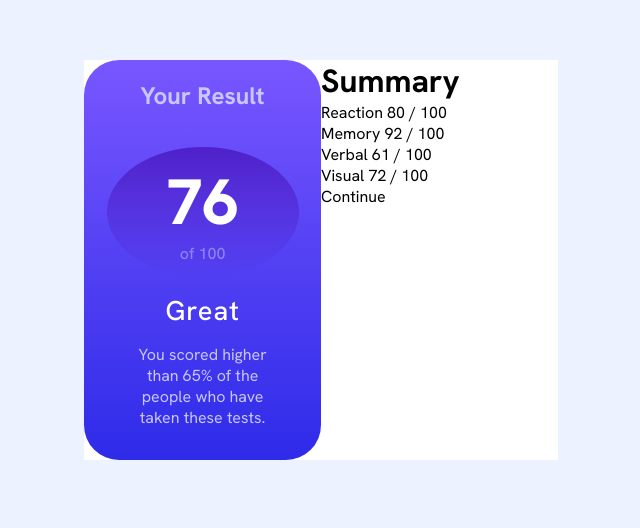
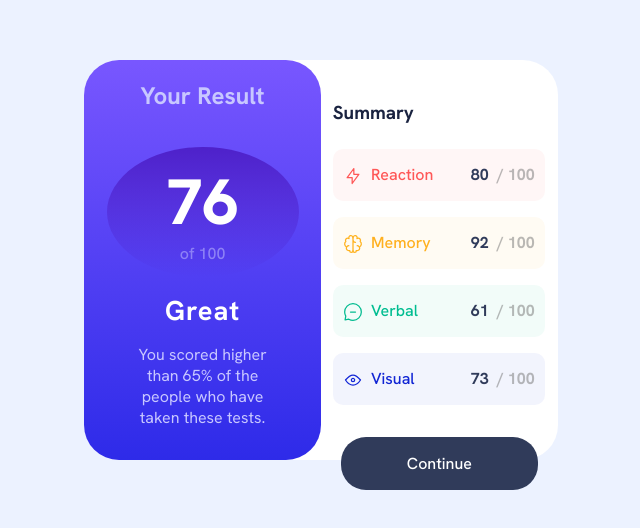
Before and after one commit to Fabio-Velasquez/results-summary-component-main-frontend-mentor, a plain HTML site: page index.html in a window 1280 px wide. Shown: the part 148-676 px from the top of the page, without its empty margins (319-959 px from the left). Drawn offline with Linux system fonts and the light colour scheme.

Commit message:
feature: added colors for each skill and button

```diff
--- a/index.html
+++ b/index.html
@@ -33,13 +33,50 @@
         </div>
         <div class="result-summary-container">
             <div class="summary-header">
-                <h1>Summary</h1>
+                <h3>Summary</h3>
             </div>
             <div class="summary-broken-down-scores">
-                <div class="reaction-score">Reaction 80 / 100</div>
-                <div class="memory-score">Memory 92 / 100</div>
-                <div class="verbal-score">Verbal 61 / 100</div>
-                <div class="visual-score">Visual 72 / 100</div>
+                <div class="skill-score">
+                    <div>
+                        <span class="image-container"><img src="assets/images/icon-reaction.svg" alt="reaction image of a lightning bolt"></span>
+                        <span class="skill-name"> <p>Reaction</p></span>
+                    </div>
+                    <div class="actual-score">
+                        <span class="actual-score-earned">80</span>
+                        <span class="max-score">/ 100</span>
+                    </div>
+
+                </div>
+                <div class="skill-score">
+                    <div>
+                        <span class="image-container"><img src="assets/images/icon-memory.svg" alt="memory image of a brain"></span>
+                        <span class="skill-name"> <p>Memory</p></span>
+                    </div>
+                    <div class="actual-score">
+                        <span class="actual-score-earned">92</span>
+                        <span class="max-score">/ 100</span>
+                    </div>
+                </div>
+                <div class="skill-score">
+                    <div>
+                        <span class="image-container"><img src="assets/images/icon-verbal.svg" alt="verbal image of a speech bubble"></span>
+                        <span class="skill-name"><p>Verbal</p></span>
+                    </div>
+                    <div class="actual-score">
+                        <span class="actual-score-earned" >61</span>
+                        <span class="max-score">/ 100</span>
+                    </div>
+                </div>
+                <div class="skill-score">
+                    <div>
+                        <span class="image-container"><img src="assets/images/icon-visual.svg" alt="visual image of an eye"></span>
+                        <span class="skill-name"> <p>Visual</p></span>
+                    </div>
+                    <div class="actual-score">
+                        <span class="actual-score-earned">73</span>
+                        <span class="max-score">/ 100</span>
+                    </div>
+                </div>
             </div>
             <div class="continue-button">Continue</div>
         </div>
--- a/style.css
+++ b/style.css
@@ -1,4 +1,4 @@
-h1, p {
+h1, p, h3 {
     margin:0;
 }
 :root {
@@ -8,6 +8,11 @@ h1, p {
     --result-container-circle-bottom-gradient: hsla(241, 72%, 46%, 0);
     --result-score-faded-white-text-color: hsl(241, 100%, 89%);
     --result-header-score-text-color: hsl(0, 0%, 100%);
+    --result-reaction-score-bg-color: hsl(0, 100%, 67%);
+    --result-memory-score-bg-color: hsl(39, 100%, 56%);
+    --result-visual-score-bg-color: hsl(234, 85%, 45%);
+    --result-verbal-score-bg-color: hsl(166, 100%, 37%);
+    --result-summary-score-earned-color: hsl(224, 30%, 27%);
     --card-font-family: Hanken Grotesk;
 }
 body {
@@ -26,6 +31,7 @@ body {
     min-width: 375px;
     width:37vw;
     height: 50vh;
+    border-radius: 35px;
 }
 .result-score-container {
     display: flex;
@@ -71,7 +77,7 @@ body {
 .result-score-affirmation {
     font-size: 1.7rem;
     margin: .5rem;
-    font-weight: 500;
+    font-weight: 700;
     letter-spacing: 1px;
 }
 .result-stat-blurb {
@@ -80,3 +86,92 @@ body {
     margin: .5rem 0 2rem 0;
     text-align: center;
 }
+.result-summary-container {
+    display: flex;
+    flex-direction: column;
+    align-items: center;
+    width: 50%;
+}
+.summary-header {
+    font-weight: 500;
+    margin: 2.5rem 0 1.5rem 0;
+    text-decoration: none;
+    text-align: left;
+    width: 90%;
+    color: #1A2340;
+    font-size: 1rem;
+}
+.summary-broken-down-scores {
+    width: 90%;
+
+}
+.skill-score {
+    width: 90%;
+    background-color: color-mix(in srgb, var(--result-reaction-score-bg-color) 5%, transparent);
+    display: flex;
+    color: var(--result-reaction-score-bg-color);
+    font-weight: 500;
+    padding: 15px 10px;
+    margin-bottom: 1rem;
+    border-radius: 10px;
+    justify-content: space-between;
+
+}
+.skill-score:nth-child(2) {
+    background-color: color-mix(in srgb, var(--result-memory-score-bg-color) 5%, transparent);
+    color: var(--result-memory-score-bg-color);
+}
+
+.skill-score:nth-child(3) {
+    background-color: color-mix(in srgb, var(--result-verbal-score-bg-color) 5%, transparent);
+    color: var(--result-verbal-score-bg-color);
+}
+
+.skill-score:nth-child(4) {
+    background-color: color-mix(in srgb, var(--result-visual-score-bg-color) 5%, transparent);
+    color: var(--result-visual-score-bg-color);
+}
+
+.image-container {
+    vertical-align: middle;
+    line-height: 0;
+    margin-right: 4px;
+    display: inline-block;
+}
+.image-container >span{
+    line-height: 0;
+    display: inline-block;
+}
+.skill-name > p{
+    line-height: 0;
+    display: inline-block;
+}
+.actual-score {
+    font-weight: 700;
+}
+.actual-score-earned {
+    color: var(--result-summary-score-earned-color);
+}
+.max-score {
+    margin-left: 4px;
+    color: hsla(0, 0%, 45%, 0.5);
+}
+
+.continue-button {
+    background-color: hsl(224, 30%, 27%);
+    width: 70%;
+    text-align: center;
+    padding: 1rem 1rem;
+    margin-top: 1rem;
+    border-radius: 25px;
+    font-weight: 500;
+    color: var(--result-header-score-text-color);
+
+}
+.continue-button:hover {
+    background: linear-gradient(
+                to bottom,
+                var(--result-container-bg-top-gradient),
+                var(--result-container-bg-bottom-gradient)
+                );
+}
```
